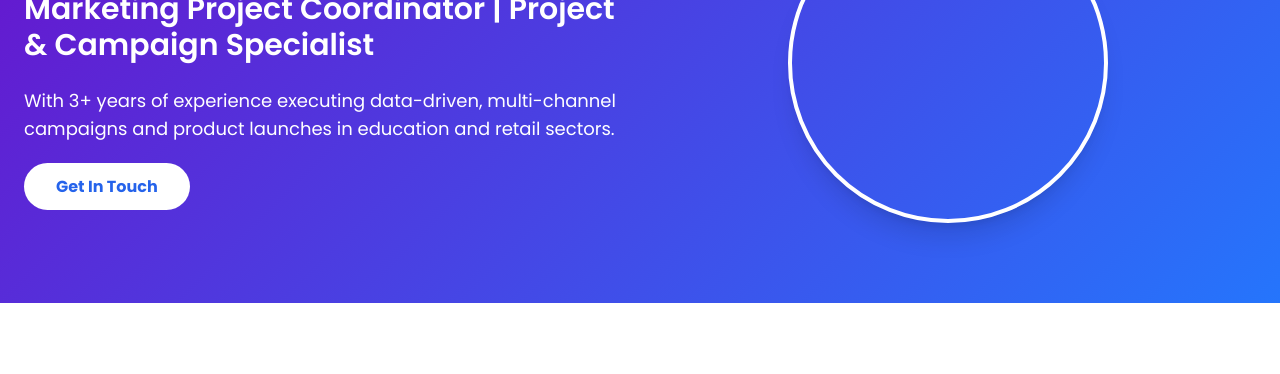
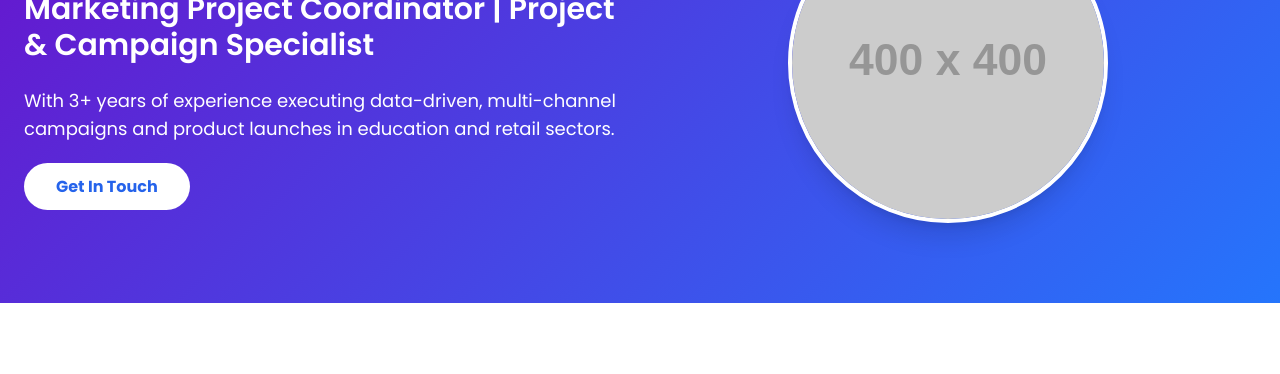
Before and after one commit to andytsau926/chiachuntsau_portfolio, a plain HTML site: page index.html in a window 1280 px wide. Shown: the part 233-607 px from the top of the page. Drawn offline with nearby package versions, Linux system fonts and the light colour scheme; placeholder pictures from the web are drawn by us.

Commit message:
Update index.html

```diff
--- a/index.html
+++ b/index.html
@@ -172,7 +172,7 @@
                 </div>
                 <div class="md:w-1/2 flex justify-center">
                     <div class="rounded-full overflow-hidden border-4 border-white shadow-xl w-64 h-64 md:w-80 md:h-80">
-                        <img src="YOUR_IMAGE_URL" alt="Professional portrait photo of Chia-Chun Tsau" class="w-full h-full object-cover" />
+                       <img src="https://placehold.co/400x400" alt="Professional portrait photo of Chia-Chun Tsau" class="w-full h-full object-cover" />
                     </div>
                 </div>
             </div>
```
